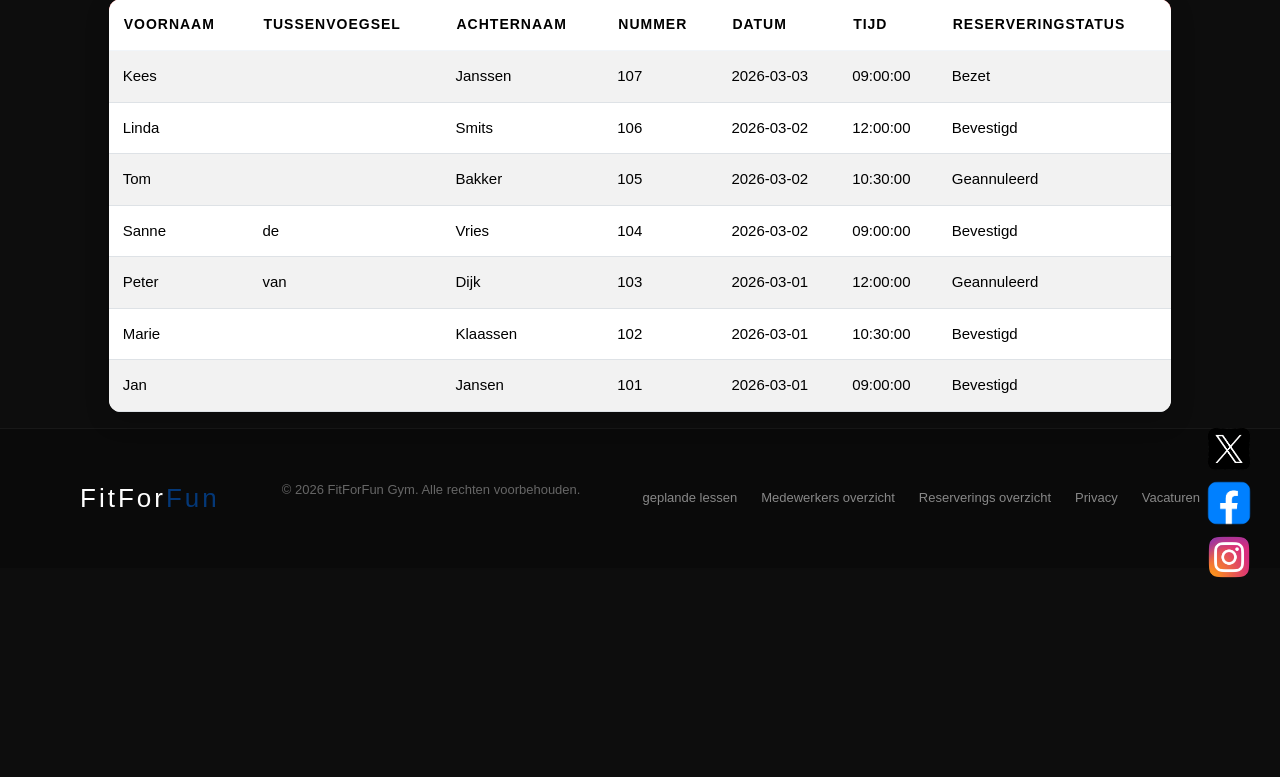
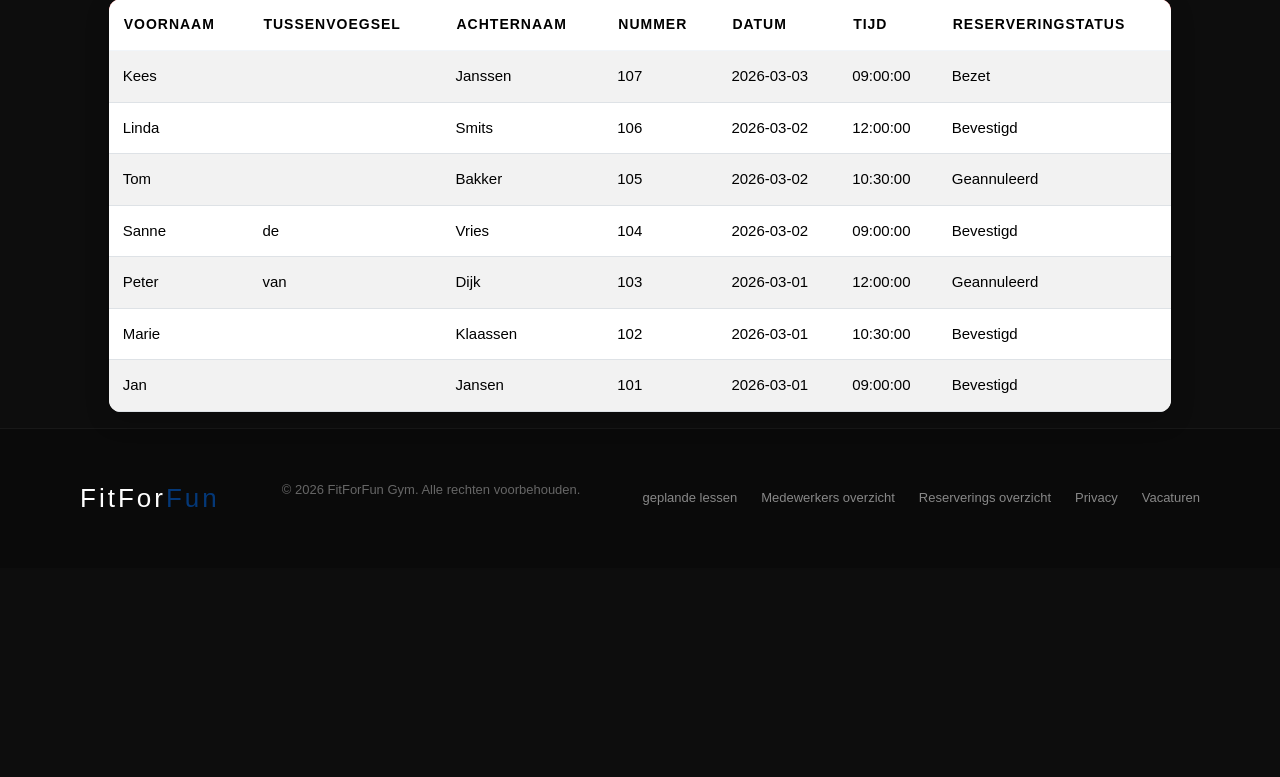
Before and after one commit to Kelvin0345/Project_periode_3, a PHP site: page /Reserverings_overzicht/Index.php in a window 1280 px wide. Shown: the part 192-969 px from the top of the page. Run offline with PHP 8.4, Linux system fonts and the light colour scheme; data comes from the database, SQL or seed files in the repository; some web fonts are replaced.

Commit message:
social media knoppen verwijderd

```diff
--- a/Reserverings_overzicht/Index.php
+++ b/Reserverings_overzicht/Index.php
@@ -127,21 +127,6 @@ $result = $statement->fetchAll(PDO::FETCH_OBJ);
         </div>
     </div>
 
-    <!-- SOCIAL MEDIA KNOPPEN -->
-    <div class="social-float">
-        <a href="#" class="social-btn x-btn">
-            <img src="img/x.png" alt="X">
-        </a>
-
-        <a href="#" class="social-btn fb-btn">
-            <img src="img/fb.png" alt="Facebook">
-        </a>
-
-        <a href="#" class="social-btn ig-btn">
-            <img src="img/iglogo.png" alt="Instagram">
-        </a>
-    </div>
-
     <!-- FOOTER -->
     <footer class="footer" id="contact">
         <div class="footer-inner">
```
